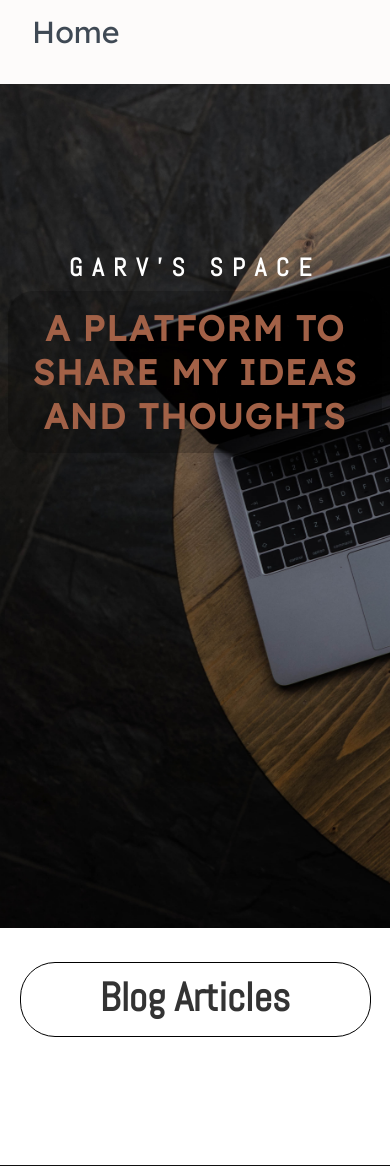
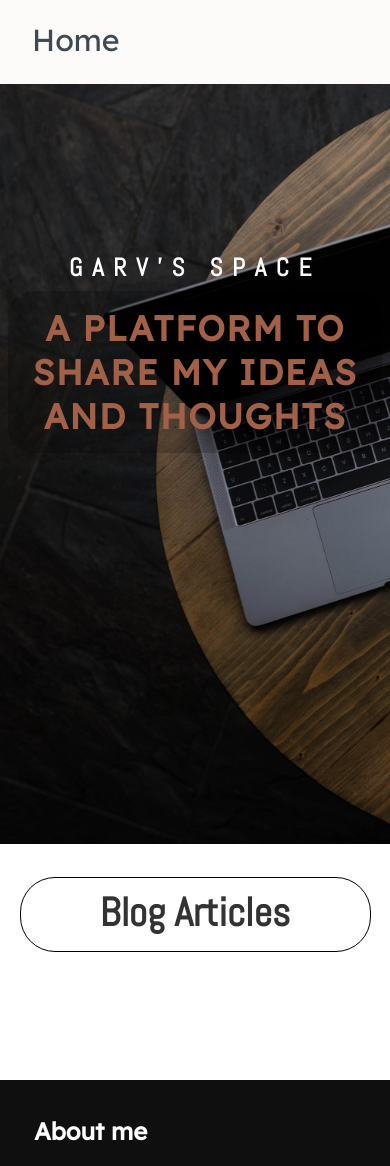
Before and after one commit to Garvnanwani/Garv-Space-Personal-Blog, a Django app: page / in a window 390 px wide. Shown: the top 1166 px of the page. Run offline with Django 3.2, Linux system fonts and the light colour scheme; data that the repository does not hold is empty; some libraries are stand-ins or nearby versions.

Commit message:
modified  style.css

```diff
--- a/static/css/Style.css
+++ b/static/css/Style.css
@@ -128,7 +128,7 @@ hr {
 main .site-title {
   background: url("../assets/bg1.jpg");
   background-size: cover;
-  height: 100vh;
+  height: 90vh;
   display: flex;
   justify-content: center;
 }
@@ -402,6 +402,13 @@ footer.footer .move-up span {
     overflow-x: hidden !important;
     max-width: 100vw !important;
   }
+
+
+  .nav .nav-brand a {
+    font-size: 1.9rem;
+    padding: 1.3rem 0;
+  }
+
   main .blog {
     height: 125vh;
   }
```
